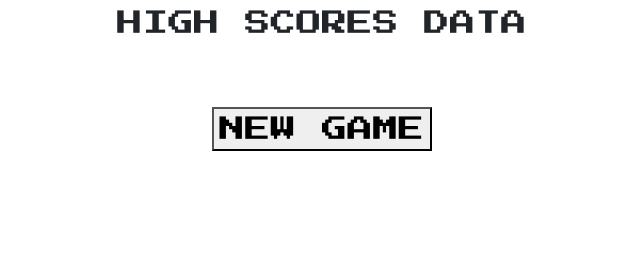
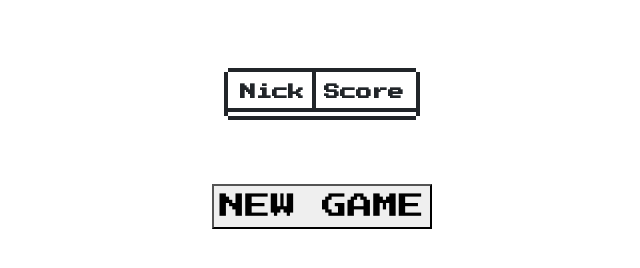
Before and after one commit to alerion09/EatCookie, a plain HTML site: page www/highscores.html in a window 1280 px wide. Shown: the part 98-366 px from the top of the page, without its empty margins (318-958 px from the left). Drawn offline with nearby package versions, Linux system fonts and the light colour scheme.

Commit message:
Created table for high scores data.

```diff
--- a/www/highscores.html
+++ b/www/highscores.html
@@ -10,8 +10,19 @@
         <div>
             HIGH SCORES
         </div>
-        <div>
-            HIGH SCORES DATA
+    </section>
+    <section>
+        <div class="nes-table-responsive">
+            <table class="nes-table is-bordered is-centered">
+                <thead>
+                    <tr>
+                        <th>Nick</th>
+                        <th>Score</th>
+                    </tr>
+                </thead>
+                <tbody class="highScores_tbody">
+                </tbody>
+            </table>
         </div>
     </section>
     <section>
```
